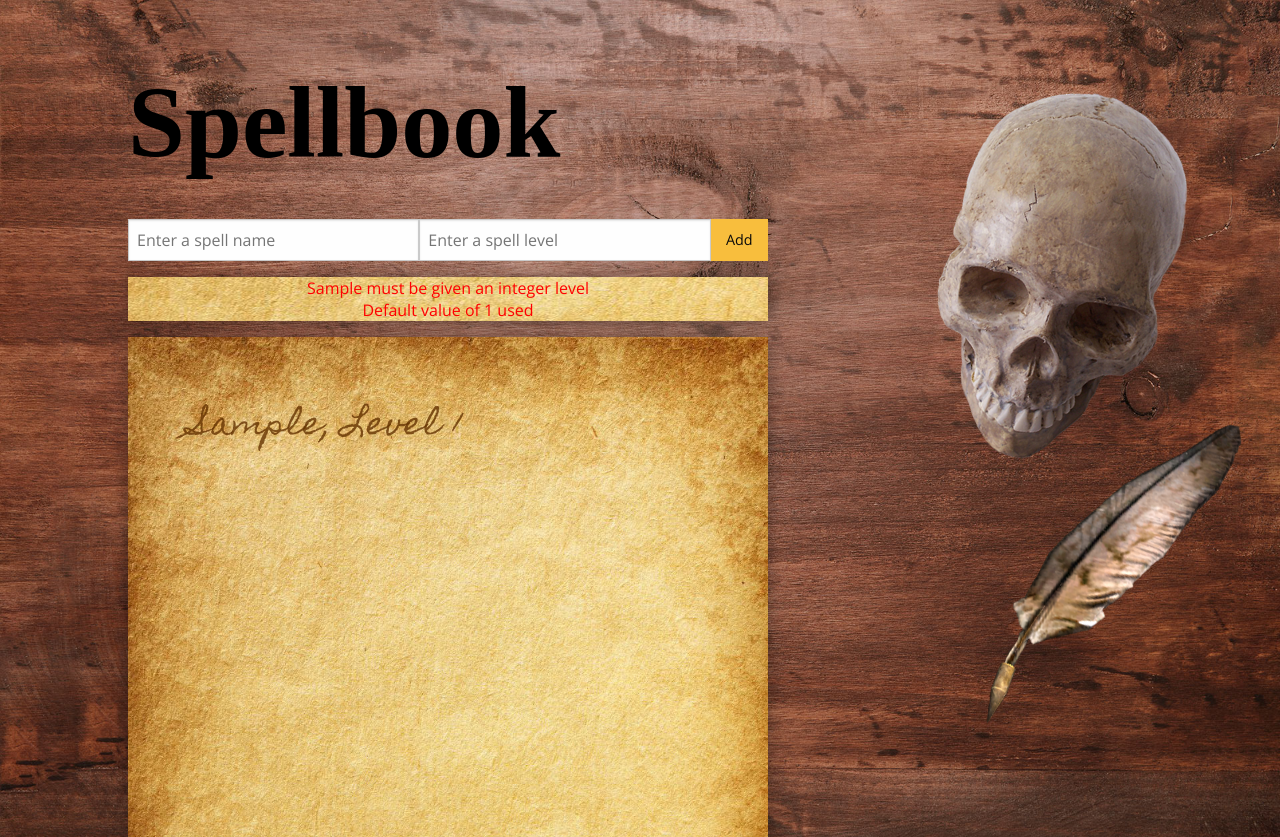
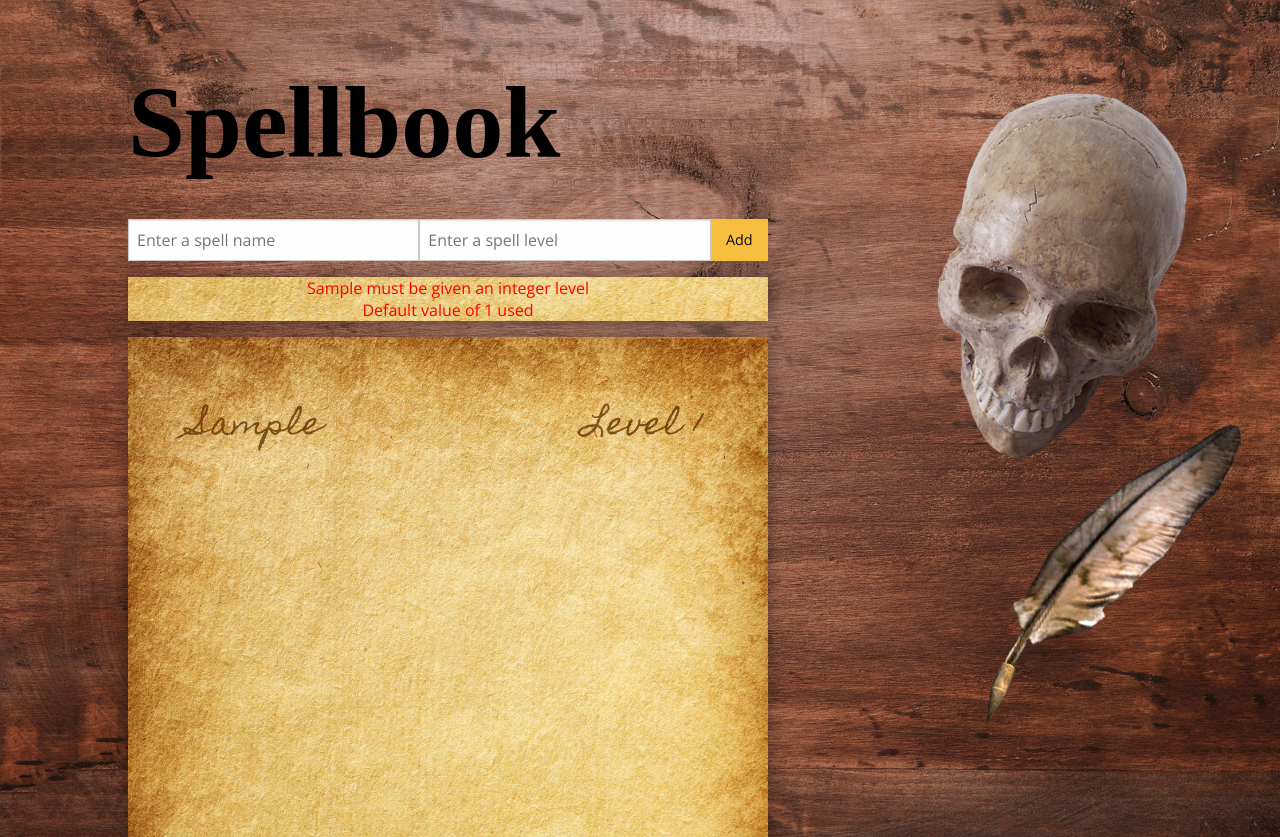
Before and after one commit to Sammidysam/grocery-list, a plain HTML site: page index.html in a window 1280 px wide. Both pictures are taken after typing "Sample", "Sample" into the empty fields and a click on the button "Add". Drawn offline with nearby package versions, Linux system fonts and the light colour scheme; a web font is replaced by a local one.

Commit message:
Format the spell name and level better

```diff
--- a/index.css
+++ b/index.css
@@ -144,3 +144,11 @@ ul#spells {
   font-size: 0.7em;
   margin-top: -1rem;
 }
+
+.spellLevel::before {
+    content: "Level ";
+}
+
+.spellLevel {
+    float: right;
+}
--- a/index.js
+++ b/index.js
@@ -25,9 +25,18 @@ const changeHeading = function(ev) {
   }
 
   const spellsDiv = document.querySelector('#spells')
+  const newItem = document.createElement('li')
+  const spellNameSpan = document.createElement('span')
+  const spellLevelSpan = document.createElement('span')
 
-  const newItem = document.createElement('li')
-  newItem.appendChild(document.createTextNode(`${spellName}, Level ${spellLevel}`))
+  spellNameSpan.appendChild(document.createTextNode(spellName))
+  spellNameSpan.setAttribute('class', 'spellName')
+
+  spellLevelSpan.appendChild(document.createTextNode(spellLevel))
+  spellLevelSpan.setAttribute('class', 'spellLevel')
+
+  newItem.appendChild(spellNameSpan)
+  newItem.appendChild(spellLevelSpan)
 
   spellsDiv.appendChild(newItem)
 
```
